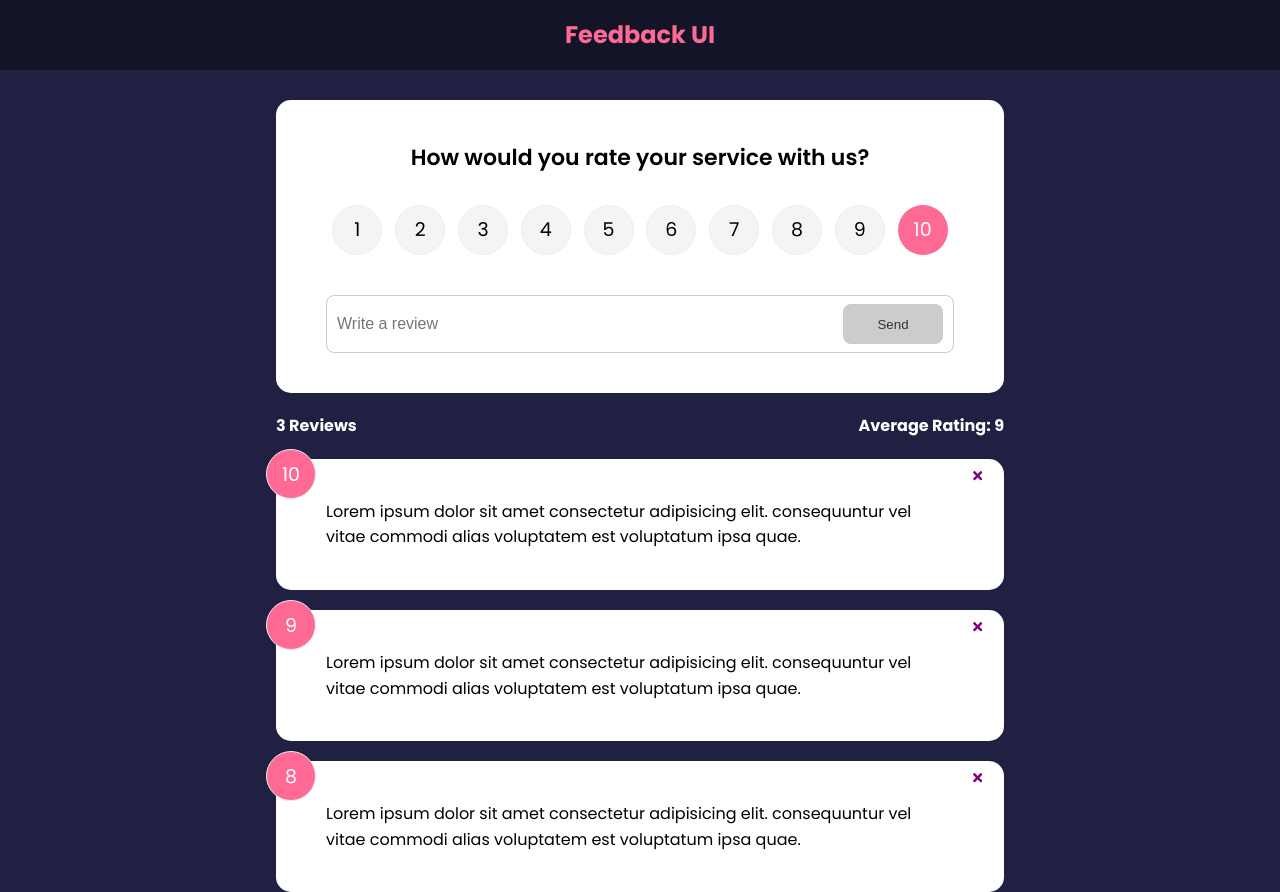
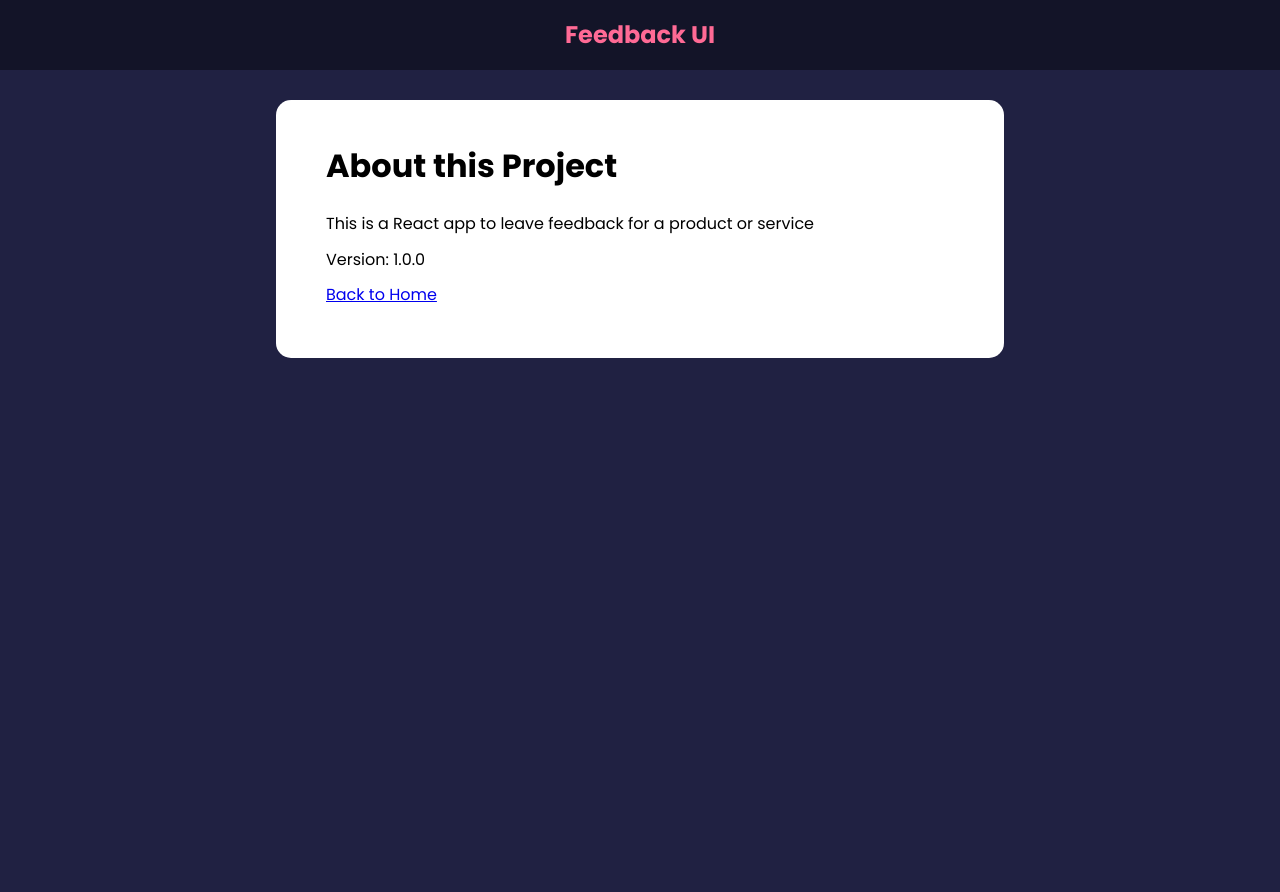
Before and after one commit to jameszenartist/feedback-react, a React (Create React App) app: page /about in a window 1280 px wide. After the commit the page ends 800 px from the top, so only its background shows below. Built offline with nearby package versions, Linux system fonts and the light colour scheme.

Commit message:
add react router dom & create example about page

```diff
--- a/package.json
+++ b/package.json
@@ -10,6 +10,7 @@
     "react": "^18.2.0",
     "react-dom": "^18.2.0",
     "react-icons": "^4.4.0",
+    "react-router-dom": "^6.4.1",
     "react-scripts": "5.0.1",
     "uuid": "^9.0.0",
     "web-vitals": "^2.1.4"
--- a/src/App.js
+++ b/src/App.js
@@ -1,10 +1,12 @@
 import { v4 as uuidv4 } from "uuid";
+import { BrowserRouter as Router, Route, Routes } from "react-router-dom";
 import { useState } from "react";
 import Header from "./components/Header";
 import FeedbackList from "./components/FeedbackList";
 import FeedbackStats from "./components/FeedbackStats";
 import FeedbackData from "./data/FeedbackData";
 import FeedbackForm from "./components/FeedbackForm";
+import AboutPage from "./pages/AboutPage";
 function App() {
   const [feedback, setFeedback] = useState(FeedbackData);
 
@@ -20,14 +22,30 @@ function App() {
   };
 
   return (
-    <>
+    <Router>
       <Header />
+
       <div className="container">
-        <FeedbackForm handleAdd={addFeedback} />
-        <FeedbackStats feedback={feedback} />
-        <FeedbackList feedback={feedback} handleDelete={deleteFeedback} />
+        <Routes>
+          <Route
+            exact
+            path="/"
+            element={
+              <>
+                <FeedbackForm handleAdd={addFeedback} />
+                <FeedbackStats feedback={feedback} />
+                <FeedbackList
+                  feedback={feedback}
+                  handleDelete={deleteFeedback}
+                />
+              </>
+            }
+          ></Route>
+
+          <Route path="/about" element={<AboutPage />} />
+        </Routes>
       </div>
-    </>
+    </Router>
   );
 }
 
--- /dev/null
+++ b/src/pages/AboutPage.jsx
@@ -0,0 +1,19 @@
+import Card from "../components/shared/Card";
+
+function AboutPage() {
+  return (
+    <Card>
+      <div className="about">
+        <h1>About this Project</h1>
+        <p>This is a React app to leave feedback for a product or service</p>
+        <p>Version: 1.0.0</p>
+
+        <p>
+          <a href="/">Back to Home</a>
+        </p>
+      </div>
+    </Card>
+  );
+}
+
+export default AboutPage;
```
Also changed, not shown: 1 other file (tests, documents, lock files or other folders).
